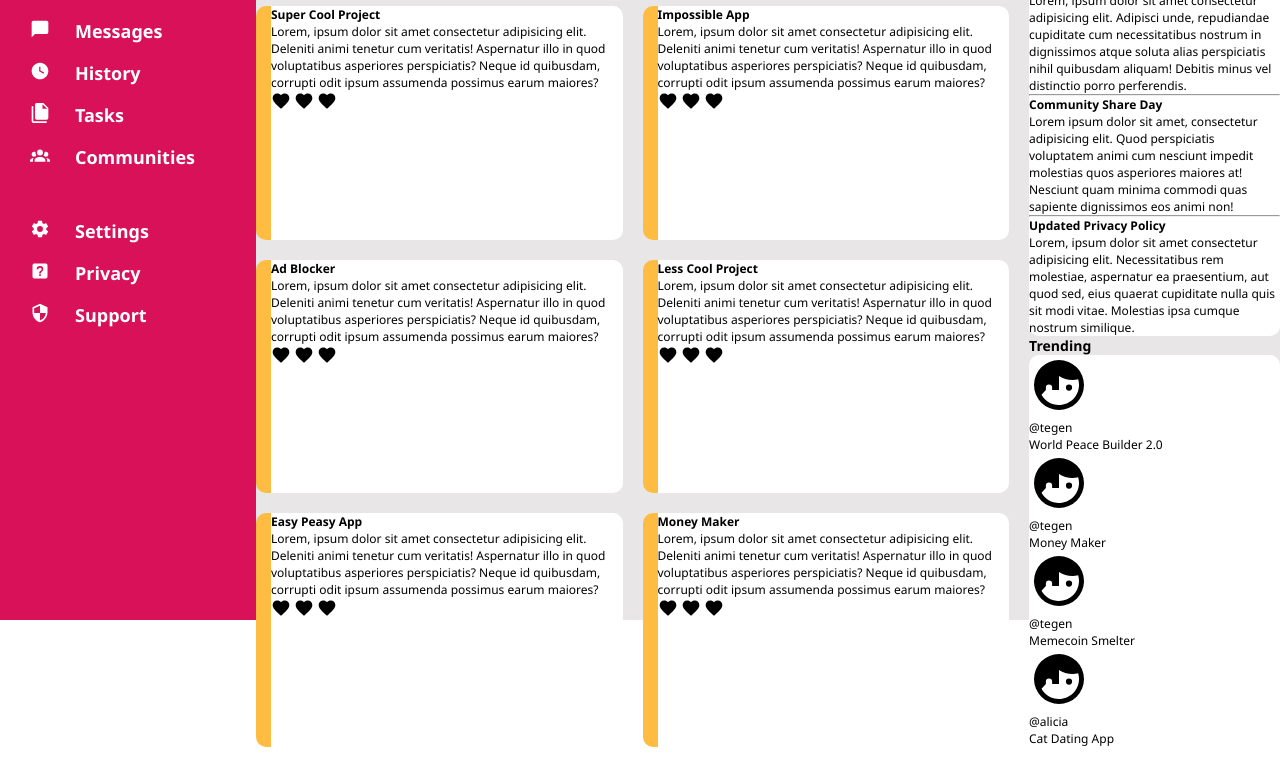
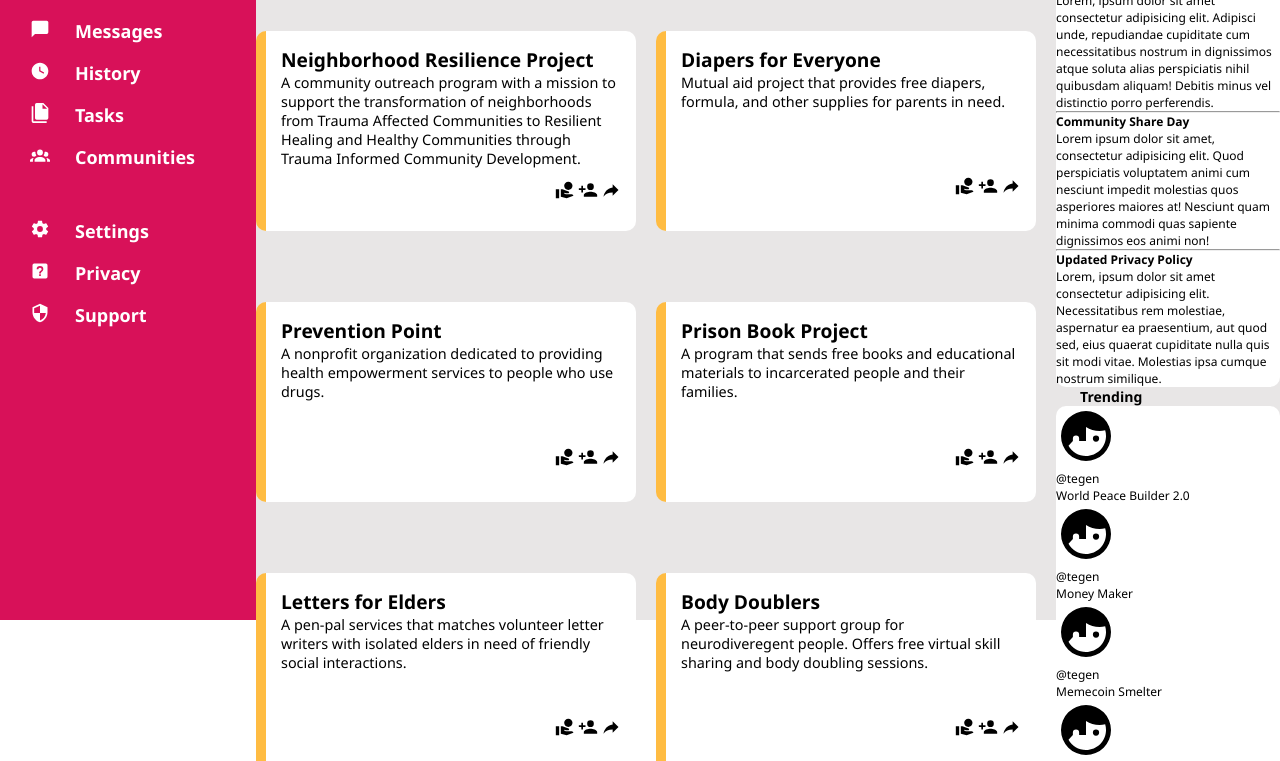
Before and after one commit to Montymakes/op-admindashboard, a plain HTML site: page index.html in a window 1280 px wide. Shown: the part 180-941 px from the top of the page. Drawn offline with Linux system fonts and the light colour scheme.

Commit message:
Fix header alignment and add icons for project controls

```diff
--- a/index.html
+++ b/index.html
@@ -3,7 +3,7 @@
 <head>
     <meta charset="UTF-8">
     <meta name="viewport" content="width=device-width, initial-scale=1.0">
-    <title>Admin Dashboard</title>
+    <title>Organizer Dashboard</title>
     <link rel="stylesheet" href="styles.css">
 </head>
 <body>
@@ -94,57 +94,69 @@
         <div id="your-projects">
             <h3 class="section-title">Your Projects</h3>
             <div class="project">
-                <h4>Super Cool Project</h4>
-                <p>Lorem, ipsum dolor sit amet consectetur adipisicing elit. Deleniti animi tenetur cum veritatis! Aspernatur illo in quod voluptatibus asperiores perspiciatis? Neque id quibusdam, corrupti odit ipsum assumenda possimus earum maiores?</p>
+                <div class="project-text">
+                    <h4>Neighborhood Resilience Project</h4>
+                    <p>A community outreach program with a mission to support the transformation of neighborhoods from Trauma Affected Communities to Resilient Healing and Healthy Communities through Trauma Informed Community Development. </p>
+                </div>
                 <div class="card-icons">
-                    <img src="img/heart.svg" alt="favorite icon" class="project-control">
-                    <img src="img/heart.svg" alt="watch icon" class="project-control">
-                    <img src="img/heart.svg" alt="share icon" class="project-control">
+                    <img src="img/hand-coin.svg" alt="donate" class="project-control">
+                    <img src="img/account-plus.svg" alt="volunteer" class="project-control">
+                    <img src="img/share.svg" alt="share" class="project-control">
                 </div>
             </div>
             <div class="project">
-                <h4>Impossible App</h4>
-                <p>Lorem, ipsum dolor sit amet consectetur adipisicing elit. Deleniti animi tenetur cum veritatis! Aspernatur illo in quod voluptatibus asperiores perspiciatis? Neque id quibusdam, corrupti odit ipsum assumenda possimus earum maiores?</p>
+                <div class="project-text">
+                    <h4>Diapers for Everyone</h4>
+                    <p> Mutual aid project that provides free diapers, formula, and other supplies for parents in need.</p>
+                </div>
                 <div class="card-icons">
-                    <img src="img/heart.svg" alt="favorite icon" class="project-control">
-                    <img src="img/heart.svg" alt="watch icon" class="project-control">
-                    <img src="img/heart.svg" alt="share icon" class="project-control">
+                    <img src="img/hand-coin.svg" alt="donate" class="project-control">
+                    <img src="img/account-plus.svg" alt="volunteer" class="project-control">
+                    <img src="img/share.svg" alt="share" class="project-control">
                 </div>
             </div>
             <div class="project">
-                <h4>Ad Blocker</h4>
-                <p>Lorem, ipsum dolor sit amet consectetur adipisicing elit. Deleniti animi tenetur cum veritatis! Aspernatur illo in quod voluptatibus asperiores perspiciatis? Neque id quibusdam, corrupti odit ipsum assumenda possimus earum maiores?</p>
+                <div class="project-text">
+                    <h4>Prevention Point</h4>
+                    <p>A nonprofit organization dedicated to providing health empowerment services to people who use drugs.</p>
+                </div>
                 <div class="card-icons">
-                    <img src="img/heart.svg" alt="favorite icon" class="project-control">
-                    <img src="img/heart.svg" alt="watch icon" class="project-control">
-                    <img src="img/heart.svg" alt="share icon" class="project-control">
+                    <img src="img/hand-coin.svg" alt="donate" class="project-control">
+                    <img src="img/account-plus.svg" alt="volunteer" class="project-control">
+                    <img src="img/share.svg" alt="share" class="project-control">
                 </div>
             </div>
             <div class="project">
-                <h4>Less Cool Project</h4>
-                <p>Lorem, ipsum dolor sit amet consectetur adipisicing elit. Deleniti animi tenetur cum veritatis! Aspernatur illo in quod voluptatibus asperiores perspiciatis? Neque id quibusdam, corrupti odit ipsum assumenda possimus earum maiores?</p>
+                <div class="project-text">
+                    <h4>Prison Book Project</h4>
+                    <p>A program that sends free books and educational materials to incarcerated people and their families.</p>
+                </div>
                 <div class="card-icons">
-                    <img src="img/heart.svg" alt="favorite icon" class="project-control">
-                    <img src="img/heart.svg" alt="watch icon"class="project-control">
-                    <img src="img/heart.svg" alt="share icon" class="project-control">
+                    <img src="img/hand-coin.svg" alt="donate" class="project-control">
+                    <img src="img/account-plus.svg" alt="volunteer" class="project-control">
+                    <img src="img/share.svg" alt="share" class="project-control">
                 </div>
             </div>
             <div class="project">
-                <h4>Easy Peasy App</h4>
-                <p>Lorem, ipsum dolor sit amet consectetur adipisicing elit. Deleniti animi tenetur cum veritatis! Aspernatur illo in quod voluptatibus asperiores perspiciatis? Neque id quibusdam, corrupti odit ipsum assumenda possimus earum maiores?</p>
+                <div class="project-text">
+                    <h4>Letters for Elders</h4>
+                    <p>A pen-pal services that matches volunteer letter writers with isolated elders in need of friendly social interactions.</p>
+                </div>
                 <div class="card-icons">
-                    <img src="img/heart.svg" alt="favorite icon" class="project-control">
-                    <img src="img/heart.svg" alt="watch icon" class="project-control">
-                    <img src="img/heart.svg" alt="share icon" class="project-control">
+                    <img src="img/hand-coin.svg" alt="donate" class="project-control">
+                    <img src="img/account-plus.svg" alt="volunteer" class="project-control">
+                    <img src="img/share.svg" alt="share" class="project-control">
                 </div>
             </div>
             <div class="project">
-                <h4>Money Maker</h4>
-                <p>Lorem, ipsum dolor sit amet consectetur adipisicing elit. Deleniti animi tenetur cum veritatis! Aspernatur illo in quod voluptatibus asperiores perspiciatis? Neque id quibusdam, corrupti odit ipsum assumenda possimus earum maiores?</p>
+                <div class="project-text">
+                    <h4>Body Doublers</h4>
+                    <p>A peer-to-peer support group for neurodiveregent people. Offers free virtual skill sharing and body doubling sessions.</p>
+                </div>
                 <div class="card-icons">
-                    <img src="img/heart.svg" alt="favorite icon" class="project-control">
-                    <img src="img/heart.svg" alt="watch icon" class="project-control">
-                    <img src="img/heart.svg" alt="share icon" class="project-control">
+                    <img src="img/hand-coin.svg" alt="donate" class="project-control">
+                    <img src="img/account-plus.svg" alt="volunteer" class="project-control">
+                    <img src="img/share.svg" alt="share" class="project-control">
                 </div>
             </div>
         </div>
--- a/styles.css
+++ b/styles.css
@@ -52,7 +52,7 @@ li {
 }
 
 #logo h1 {
-    font-size: 2rem;
+    font-size: 2.5rem;
     align-self: center;
 }
 
@@ -146,7 +146,7 @@ input[type="search"] {
     grid-template-columns: repeat(3, max-content);
     column-gap: 20px;
     align-items: center;
-    justify-content: center;
+    justify-content: end;
 }
 
 #profile-shortcuts p {
@@ -229,6 +229,7 @@ input[type="search"] {
     display: grid;
     grid-template-columns: repeat(3, 1fr);
     align-items: center;
+    justify-items: end;
 }
 
 button {
@@ -236,6 +237,7 @@ button {
     color: white;
     font: inherit;
     font-weight: bold;
+    font-size: 1.5rem;
     width: 8vw;
     height: 35px;
     border-radius: 20px;
@@ -273,16 +275,44 @@ button:hover {
     grid-column: 1 / 3;
     align-self: end;
     font-size: 1.8rem;
+}
 
+.section-title {
+    margin-left: 2rem;
 }
 
 .project {
-    border-left: 15px solid #FFBC42;
+    border-left: 10px solid #FFBC42;
     background-color: white;
     color: black;
     border-radius: 10px;
-    width: 100%;
-    height: 100%;
+    width: 380px;
+    height: 200px;
+    display: grid;
+    grid-template-rows: 2fr 1fr;
+    padding: 15px;
+    align-self: center;
+    justify-self: center;
+}
+
+.project-text {
+    grid-row: 1 / 2;
+    font-size: 1.2rem;
+}
+
+.project-text h4 {
+    font-size: 1.6rem;
+}
+
+.project-text h4:hover {
+    cursor: pointer;
+    text-decoration: underline;
+}
+
+.card-icons {
+    grid-row: 2 / 3;
+    align-self: center;
+    justify-self: end;
 }
 
 .project-control {
```
Also changed, not shown: img/account-plus.svg (added), img/hand-coin.svg (added), img/share.svg (added).
